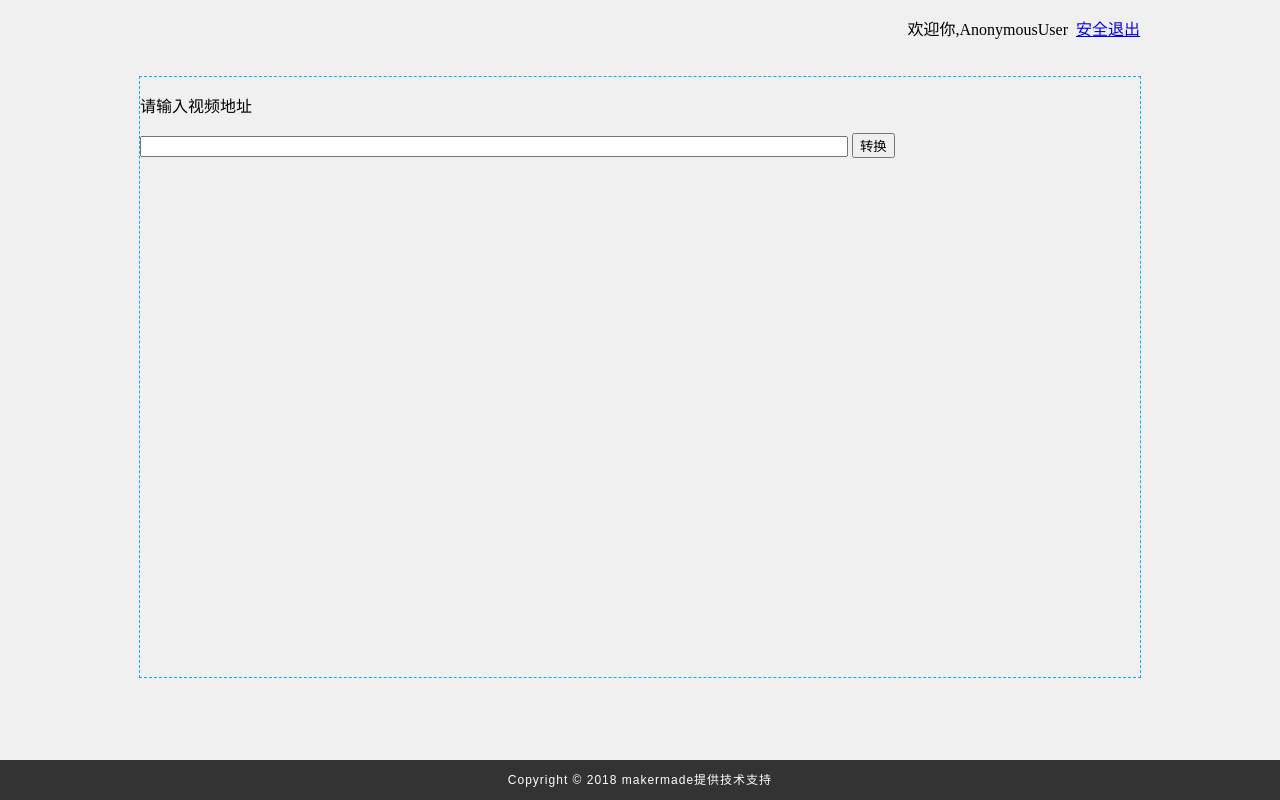
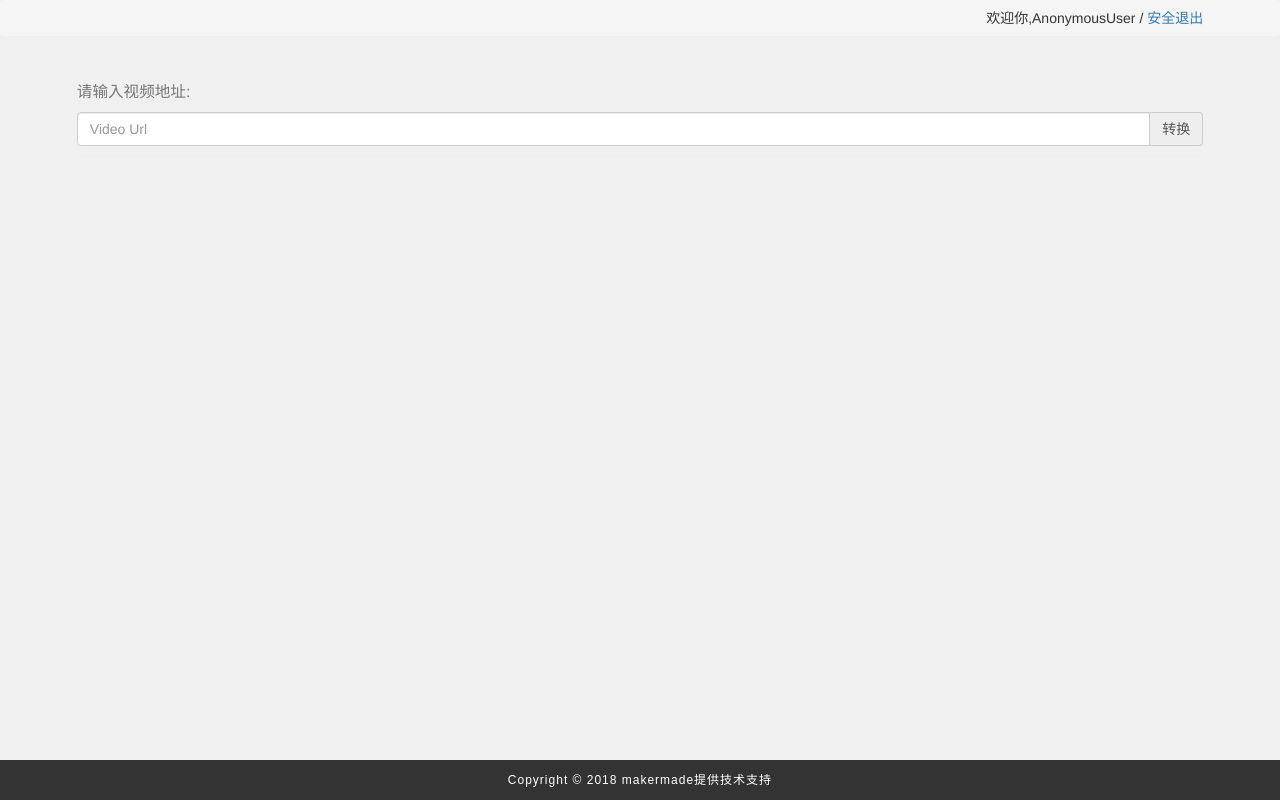
Before and after one commit to makerlee/convertVideo, a Django app: template templates/index.html in a window 1280 px wide. Run offline with Django 3.2, Linux system fonts and the light colour scheme; the template is opened without the code that fills it, so the values that code supplies are empty; some libraries are stand-ins or nearby versions.

Commit message:
index页面用bootstrap改造，实现自适应

```diff
--- a/django_demo/settings.py
+++ b/django_demo/settings.py
@@ -25,7 +25,7 @@ SECRET_KEY = 'b5ea%64)g(laepbxov4#^j0%q$and2-f01-xtq7jlq*%=8n3v7'
 # SECURITY WARNING: don't run with debug turned on in production!
 DEBUG = True
 
-ALLOWED_HOSTS = ['localhost', '127.0.0.1', '120.55.56.152']
+ALLOWED_HOSTS = ['localhost', '127.0.0.1', '120.55.56.152', '172.18.4.178']
 
 
 # Application definition
--- a/templates/index.html
+++ b/templates/index.html
@@ -5,27 +5,12 @@
 <head>
     <meta charset="UTF-8">
     <title>视频转换</title>
+    <link href="{% static "css/bootstrap.min.css" %}" rel="stylesheet">
     <script src="{% static 'js/jquery-1.11.0.min.js' %}"></script>
     <style type="text/css">
-        body{
+        body {
             margin: 0px;
             background-color: #f0f0f0;
-        }
-        #header{
-            width: 1000px;
-            height: 50px;
-            margin: 10px auto;
-        }
-        .main{
-            width: 1000px;
-            height: 600px;
-            border: 1px dashed #00b4ef;
-            margin: 0px auto;;
-            padding: 0;
-        }
-        #content{
-            width: 500px;
-            min-height: 300px;
         }
         #footer {
             height: 40px;
@@ -39,30 +24,29 @@
             font-family: Arial;
             font-size: 12px;
             letter-spacing: 1px;
+
         }
     </style>
 </head>
 <body>
-    <div id="header">
-        <p align="right">欢迎你,{{ user }}&nbsp;&nbsp;<a href="#" onclick="signOut()">安全退出</a></p>
+<ol class="breadcrumb text-right" style="padding-right: 6%">
+    <li>欢迎你,{{ user }} <span>/</span> <a href="#" onclick="signOut()">安全退出</a></li>
+</ol>
+<div style="padding: 0 6%">
+    <div class="page-header">
+        <h3>
+            <small>请输入视频地址:</small>
+        </h3>
+        <div class="input-group">
+            <input type="text" name="originURL" id="originURL" class="form-control" placeholder="Video Url"
+                   aria-describedby="basic-addon2">
+            <span name="cv" onclick="convert()" class="input-group-addon" id="basic-addon2" style="cursor: pointer">转换</span>
         </div>
-    <div class="main">
-        <!--
-        <h3>本站已支持解析下载今日头条、西瓜视频、内涵段子、抖音、快手、火山、微博、秒拍、小咖秀、
-            晃咖、美拍、网易云音乐、muse(musical.ly)、Flipagram、
-            陌陌、映客、小影、阳光宽频等平台的视频, 请通过页面顶部导航菜单选择.</h3>
-        -->
-        <p>请输入视频地址</p>
-        <input id="originURL" type="text" name="originURL" style="width: 700px">
-        <button name="cv" onclick="convert()">转换</button>
-        <!--
-        <button name="cl" onclick="clear()">清空</button>
-        -->
+    </div>
     <div id="content">
         <p id="video">
             <a href="" hidden="hidden" id="down">下载</a>
         </p>
-
         <img id="cover" src="" hidden="hidden">
     </div>
 </div>
@@ -74,23 +58,23 @@
     function convert() {
         var aaa = $("#originURL").val();
         $.ajax({
-                method:'post',
-                url:'http://{{ request.get_host }}/convertURL',
-                data:"originalURL="+aaa,
-                dataType:'json',
-                success:function (data) {
+            method: 'post',
+            url: 'http://{{ request.get_host }}/convertURL',
+            data: "originalURL=" + aaa,
+            dataType: 'json',
+            success: function (data) {
                 console.log(data);
-                    if(data.retCode === 200){
+                if (data.retCode === 200) {
                     var video = data.data.video;
-                        $("#down").attr("href","http:"+video);
+                    $("#down").attr("href", "http:" + video);
                     $("#down").show();
 
                     //封面展示
                     var cover = data.data.cover;
-                        if (cover){
-                            $("#cover").attr("src",cover).show();
+                    if (cover) {
+                        $("#cover").attr("src", cover).show();
                     }
-                    }else{
+                } else {
                     $("#originURL").val("");
                     alert(data.retDesc);
                 }
@@ -104,19 +88,19 @@
     }
 
     function signOut() {
-            if (window.confirm("你确定要退出么?")){
+        if (window.confirm("你确定要退出么?")) {
             $.ajax({
-                    method:'get',
-                    url:'http://{{ request.get_host }}/signout',
-                    data:"aaa="+111,
-                    dataType:'json',
-                    success:function (data) {
+                method: 'get',
+                url: 'http://{{ request.get_host }}/signout',
+                data: "aaa=" + 111,
+                dataType: 'json',
+                success: function (data) {
                     window.location.href = "http://{{ request.get_host }}/#";
                     console.log(data);
                     return true;
                 }
             });
-            }else {
+        } else {
             return false;
         }
     }
```
Also changed, not shown: django_demo/view.py (+8 -0 lines), templates/hello.html (deleted, +0 -10 lines). Lines whose indentation alone changed are shown as unchanged.
